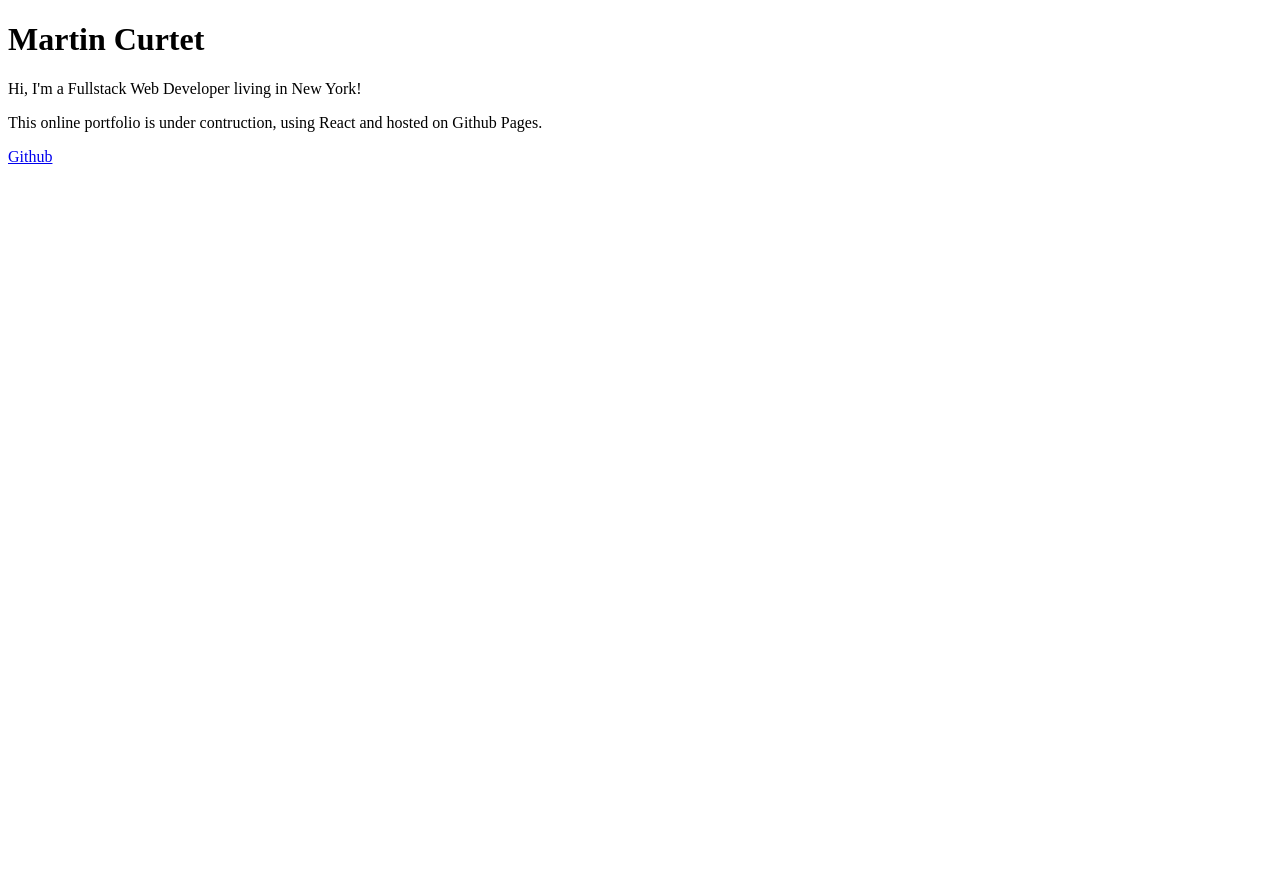
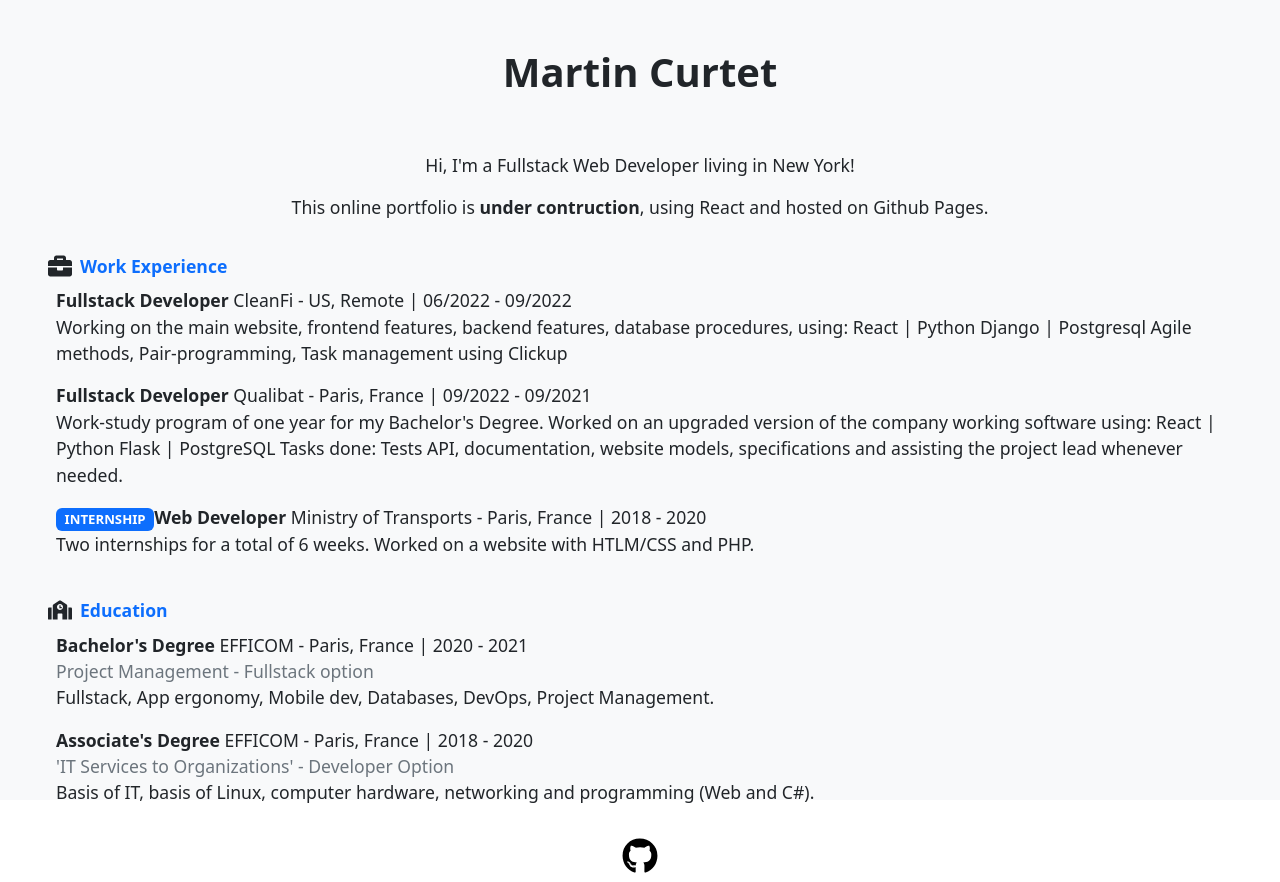
Before and after one commit to martincurtet/martincurtet.github.io, a React (Create React App) app: page / in a window 1280 px wide. Before the commit the page ends 800 px from the top, so only its background shows below. Built offline with nearby package versions, Linux system fonts and the light colour scheme.

Commit message:
content, layout, icons
- added resume content for education and work experience
- added basic layout
- added font awesome icons

```diff
--- a/package.json
+++ b/package.json
@@ -7,8 +7,11 @@
     "@testing-library/jest-dom": "^5.16.5",
     "@testing-library/react": "^13.4.0",
     "@testing-library/user-event": "^13.5.0",
+    "bootstrap": "^5.2.1",
     "react": "^18.2.0",
+    "react-bootstrap": "^2.5.0",
     "react-dom": "^18.2.0",
+    "react-icons": "^4.4.0",
     "react-scripts": "5.0.1",
     "web-vitals": "^2.1.4"
   },
--- /dev/null
+++ b/src/App.css
@@ -0,0 +1,5 @@
+#root {
+  display: flex;
+  justify-content: center;
+  font-size: 1.1rem;
+}
--- a/src/App.js
+++ b/src/App.js
@@ -1,17 +1,37 @@
 import React from 'react'
+import './App.css'
+import Section from './components/Section'
+import Item from './components/Item'
+import { FaBriefcase, FaGithub, FaSchool } from "react-icons/fa"
 
-function App() {
+
+export default function App() {
   return (
-    <div className="App">
-      <h1>Martin Curtet</h1>
+    <div className='App w-100 vh-100 d-flex flex-column align-items-center bg-light'>
+      <h1 className='fw-bold p-5'>Martin Curtet</h1>
 
       <p>Hi, I'm a Fullstack Web Developer living in New York!</p>
 
-      <p>This online portfolio is under contruction, using React and hosted on Github Pages.</p>
+      <p>This online portfolio is <span className='fw-bold'>under contruction</span>, using React and hosted on Github Pages.</p>
 
-      <a href='https://github.com/martincurtet' target='_blank'>Github</a>
+      <Section title={'Work Experience'} icon={<FaBriefcase size={24} />}>
+        <Item id={103} />
+        <Item id={102} />
+        <Item id={101} />
+      </Section>
+      <Section title={'Education'} icon={<FaSchool size={24} />}>
+        <Item id={202} />
+        <Item id={201} />
+      </Section>
+
+      <a
+        href='https://github.com/martincurtet'
+        target='_blank'
+        rel='noopener noreferrer'
+        className='mt-auto p-2 text-black'
+      >
+        <FaGithub size={36} />
+      </a>
     </div>
   )
 }
-
-export default App
--- /dev/null
+++ b/src/components/Item.js
@@ -0,0 +1,29 @@
+import React from 'react'
+import { resumeData } from '../data'
+
+export default function Item(props) {
+  let itemData = resumeData.find(d => d.id === props.id)
+  return (
+    <div className='p-2'>
+      {itemData&&
+        // item title
+        <div>
+          {itemData.badge&& <span className='badge bg-primary text-uppercase'>{itemData.badge}</span>}
+          <span className='fw-bold'>{itemData.title} </span>
+          <span>{itemData.company} - </span>
+          <span>{itemData.location} | </span>
+          <span>{itemData.start_date} - </span>
+          <span>{itemData.end_date}</span>
+        </div>
+      }
+      {itemData.subtitle&&
+        // item subtitle
+        <div className='text-secondary'>{itemData.subtitle}</div>
+      }
+      {itemData&&
+        // item block
+        <div>{itemData.description}</div>
+      }
+    </div>
+  )
+}
--- /dev/null
+++ b/src/components/Section.js
@@ -0,0 +1,14 @@
+import React from 'react'
+
+export default function Section(props) {
+  return (
+    <div className='px-5 py-3 w-100'>
+
+      <div className='d-flex align-items-center gap-2'>
+        {props.icon}
+        <span className='fw-bold text-primary'>{props.title}</span>
+      </div>
+      {props.children}
+    </div>
+  )
+}
--- /dev/null
+++ b/src/data.js
@@ -0,0 +1,75 @@
+export const resumeData = [
+  {
+    "id": 0,
+    "type": "",
+    "title": "",
+    "subtitle": "",
+    "company": "",
+    "location": "",
+    "start_date": "",
+    "end_date": "",
+    "description": "",
+    "icons": ""
+  },
+  {
+    "id": 103,
+    "type": "work",
+    "title": "Fullstack Developer",
+    "subtitle": "",
+    "company": "CleanFi",
+    "location": "US, Remote",
+    "start_date": "06/2022",
+    "end_date": "09/2022",
+    "description": "Working on the main website, frontend features, backend features, database procedures, using: \nReact | Python Django | Postgresql\nAgile methods, Pair-programming, Task management using Clickup",
+    "icons": ""
+  },
+  {
+    "id": 102,
+    "type": "work",
+    "title": "Fullstack Developer",
+    "subtitle": "",
+    "company": "Qualibat",
+    "location": "Paris, France",
+    "start_date": "09/2022",
+    "end_date": "09/2021",
+    "description": "Work-study program of one year for my Bachelor's Degree. Worked on an upgraded version of the company working software using:\nReact | Python Flask | PostgreSQL\nTasks done: Tests API, documentation, website models, specifications and assisting the project lead whenever needed.",
+    "icons": ""
+  },
+  {
+    "id": 101,
+    "type": "work",
+    "title": "Web Developer",
+    "subtitle": "",
+    "badge": "Internship",
+    "company": "Ministry of Transports",
+    "location": "Paris, France",
+    "start_date": "2018",
+    "end_date": "2020",
+    "description": "Two internships for a total of 6 weeks. Worked on a website with HTLM/CSS and PHP.",
+    "icons": ""
+  },
+  {
+    "id": 202,
+    "type": "school",
+    "title": "Bachelor's Degree",
+    "subtitle": "Project Management - Fullstack option",
+    "company": "EFFICOM",
+    "location": "Paris, France",
+    "start_date": "2020",
+    "end_date": "2021",
+    "description": "Fullstack, App ergonomy, Mobile dev, Databases, DevOps, Project Management.",
+    "icons": ""
+  },
+  {
+    "id": 201,
+    "type": "school",
+    "title": "Associate's Degree",
+    "subtitle": "'IT Services to Organizations' - Developer Option",
+    "company": "EFFICOM",
+    "location": "Paris, France",
+    "start_date": "2018",
+    "end_date": "2020",
+    "description": "Basis of IT, basis of Linux, computer hardware, networking and programming (Web and C#).",
+    "icons": ""
+  }
+]
--- a/src/index.js
+++ b/src/index.js
@@ -1,6 +1,7 @@
 import React from 'react'
 import ReactDOM from 'react-dom/client'
 import App from './App'
+import '../node_modules/bootstrap/dist/css/bootstrap.min.css'
 
 const root = ReactDOM.createRoot(document.getElementById('root'));
 root.render(
```
Also changed, not shown: 1 other file (tests, documents, lock files or other folders).
